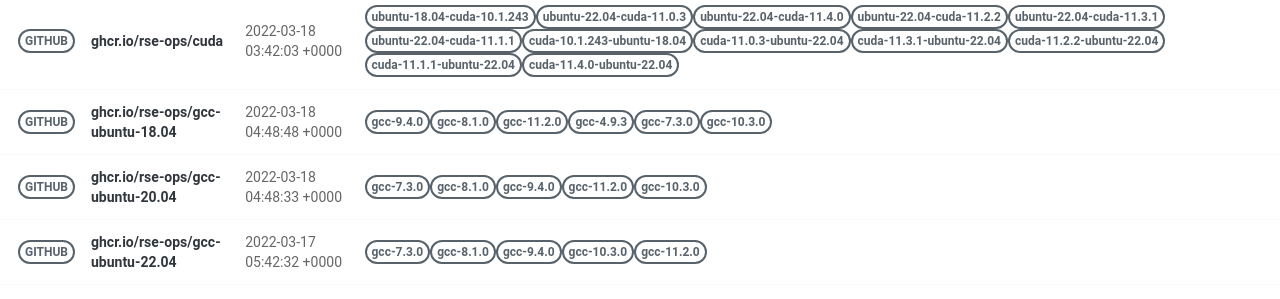
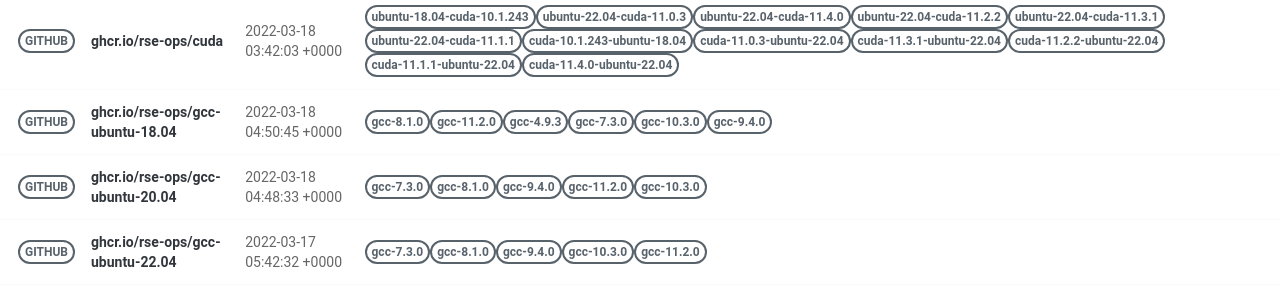
Before and after one commit to rse-ops/docker-images, a Jekyll site: the page built from pages/index.md, in a window 1280 px wide. Shown: the part 502-801 px from the top of the page. Built offline with Jekyll 4.4.1, drawn with Linux system fonts in a browser that asks for light colours; nearby versions of some CDN libraries.

Commit message:
Automated push to update library 2022-03-18

```diff
--- a/_library/ghcr.io-rse-ops-gcc-ubuntu-18.04.md
+++ b/_library/ghcr.io-rse-ops-gcc-ubuntu-18.04.md
@@ -1,14 +1,11 @@
 ---
 layout: container
 name: ghcr.io/rse-ops/gcc-ubuntu-18.04
-updated_at: 2022-03-18 04:48:48.517671
+updated_at: 2022-03-18 04:50:45.909720
 
 
 container_url: https://github.com/orgs/rse-ops/packages/container/package/gcc-ubuntu-18.04
 versions:
- - tag: gcc-9.4.0
-   dockerfile: https://github.com/rse-ops/docker-images/blob/main/ubuntu/gcc/Dockerfile
-   manifest: https://crane.ggcr.dev/manifest/ghcr.io/rse-ops/gcc-ubuntu-18.04:gcc-9.4.0
  - tag: gcc-8.1.0
    dockerfile: https://github.com/rse-ops/docker-images/blob/main/ubuntu/gcc/Dockerfile
    manifest: https://crane.ggcr.dev/manifest/ghcr.io/rse-ops/gcc-ubuntu-18.04:gcc-8.1.0
```
Also changed, not shown: other parts of _library/ghcr.io-rse-ops-gcc-ubuntu-18.04.md (+3 -0 lines).
